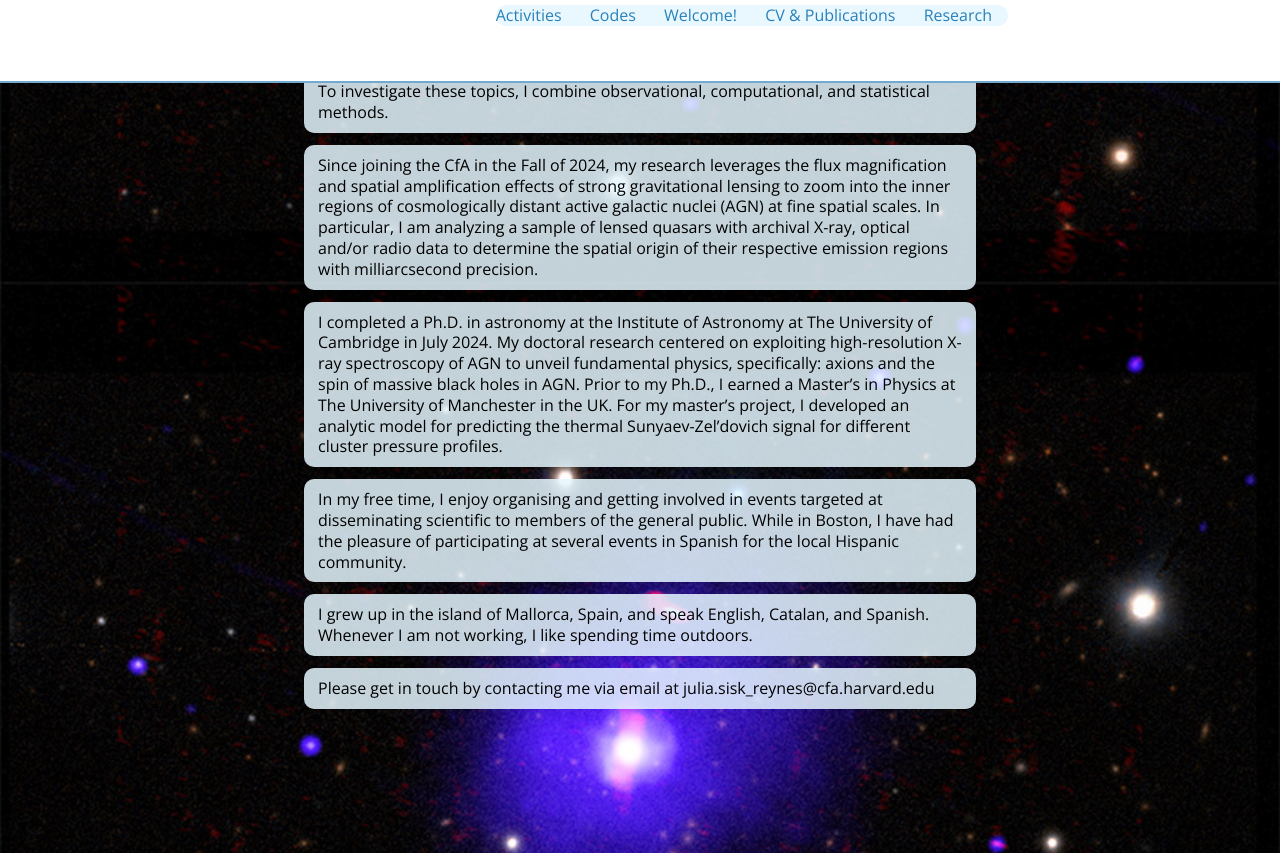
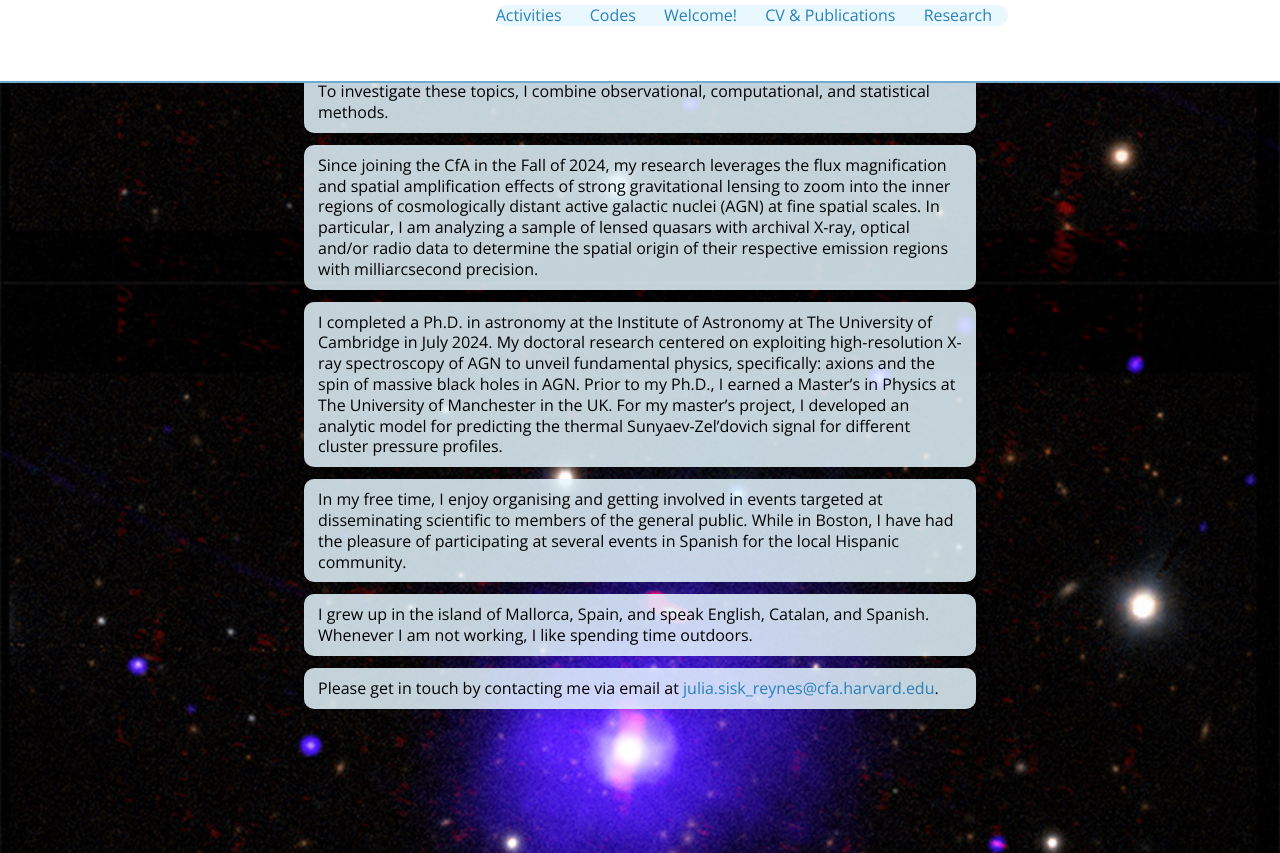
Before and after one commit to jsiskreynes-astro/jsiskreynes-astro.github.io, a Jekyll site: the page built from index.md, in a window 1280 px wide and 900 px high, scrolled down 581 px, cut to the strip 47-900 px from the top of the window. Built offline with Jekyll 4.4.1, drawn with Linux system fonts in a browser that asks for light colours; nearby versions of some CDN libraries; part of the change alters nothing that is shown.

```diff
--- a/index.md
+++ b/index.md
@@ -18,7 +18,7 @@ In my free time, I enjoy organising and getting involved in events targeted at d
 
 I grew up in the island of Mallorca, Spain, and speak English, Catalan, and Spanish. Whenever I am not working, I like spending time outdoors.
 
-Please get in touch by contacting me via email at julia.sisk_reynes@cfa.harvard.edu
+Please get in touch by contacting me via email at [julia.sisk_reynes@cfa.harvard.edu](mailto:julia.sisk_reynes@cfa.harvard.edu).
 
 [centrarium]: https://github.com/bencentra/centrarium
 [bencentra]: http://bencentra.com
```
